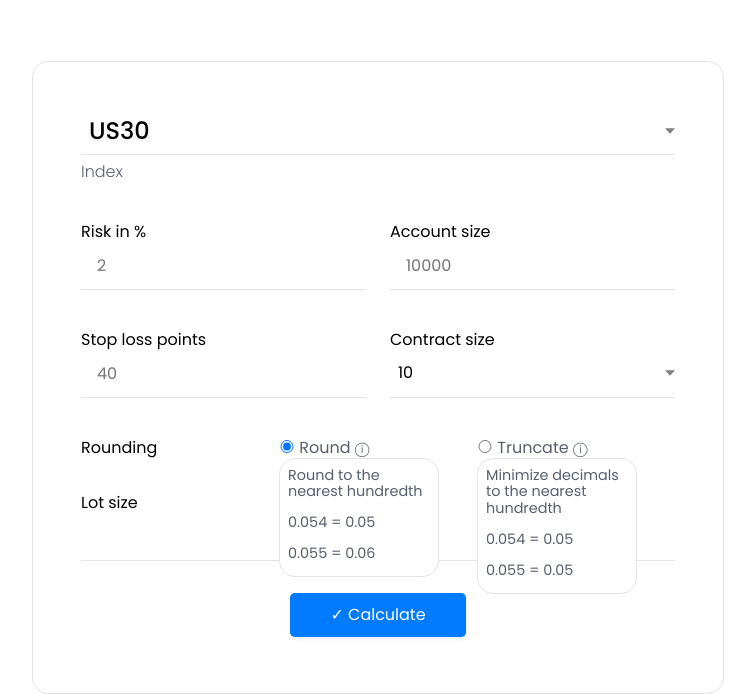
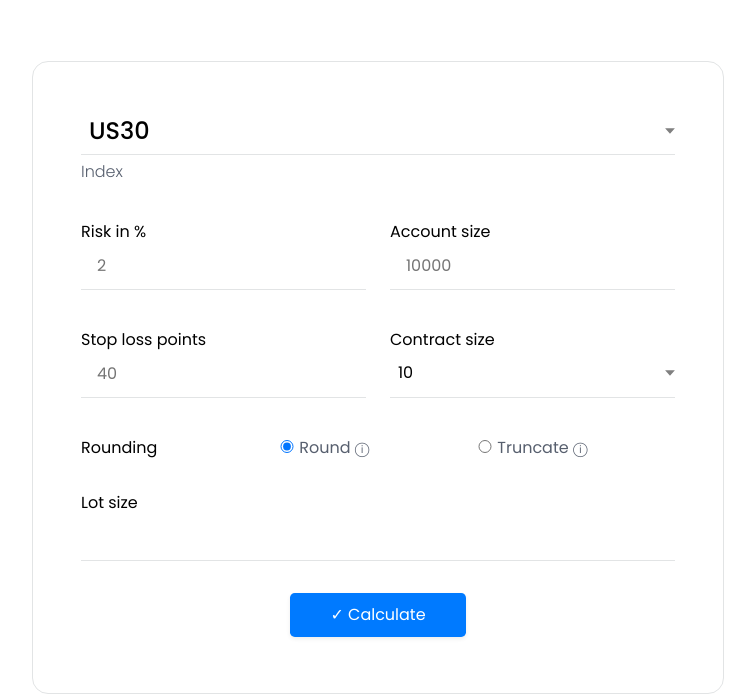
Before and after one commit to jaykasiphat/calculot, a plain HTML site: page index.html in a window 1280 px wide. Shown: the part 175-869 px from the top of the page, without its empty margins (262-1017 px from the left). Drawn offline with Linux system fonts and the light colour scheme.

Commit message:
add hidden class to more info div

```diff
--- a/index.html
+++ b/index.html
@@ -59,7 +59,7 @@
           <input type="radio" name="rounding" id="round-input" checked="checked">
           <label for="round-input">Round</label>
           <span class="round-icon icon">&#9432;</span>
-          <div class="round-info">
+          <div class="round-info hidden">
             <p>Round to the nearest hundredth</p>
             <p>0.054 = 0.05</p>
             <p>0.055 = 0.06</p>
@@ -69,7 +69,7 @@
           <input type="radio" name="rounding" id="truncate-input">
           <label for="truncate-input">Truncate</label>
           <span class="truncate-icon icon">&#9432;</span>
-          <div class="truncate-info">
+          <div class="truncate-info hidden">
             <p>Minimize decimals to the nearest hundredth</p>
             <p>0.054 = 0.05</p>
             <p>0.055 = 0.05</p>
```
